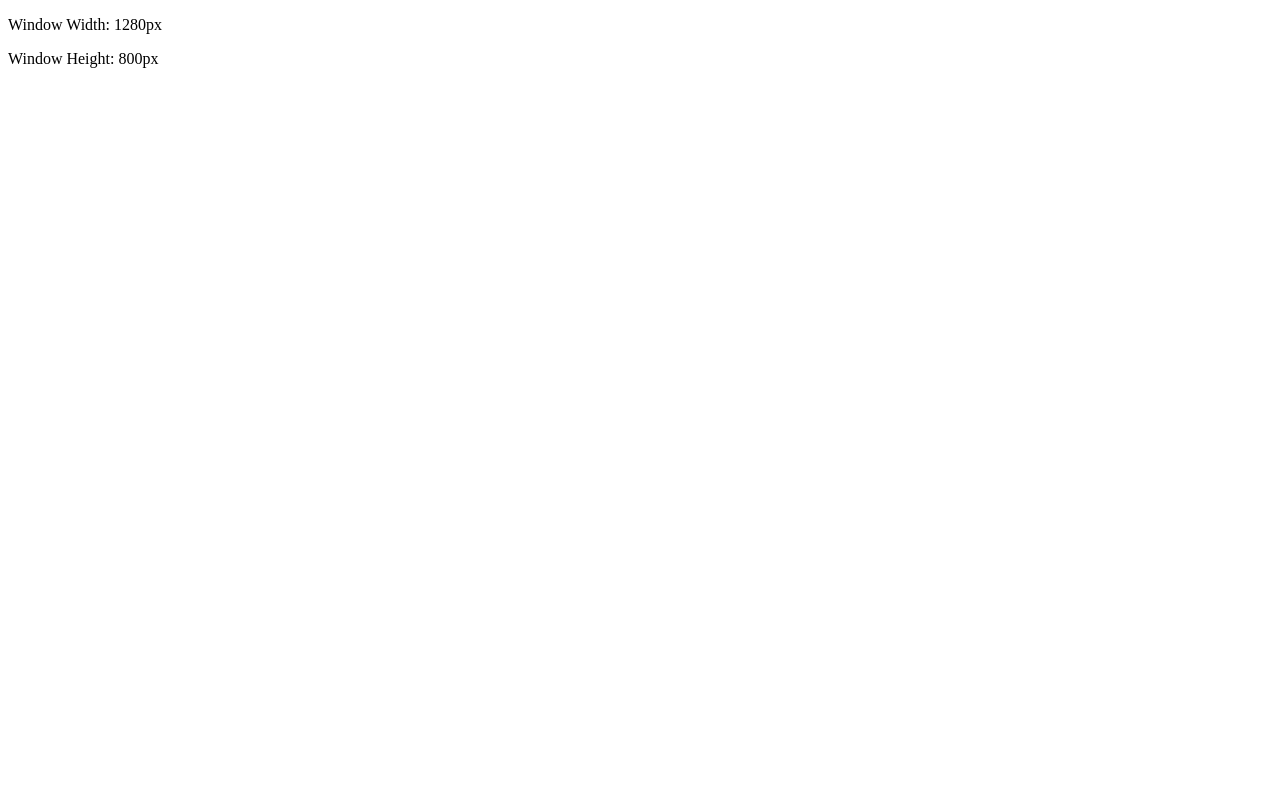
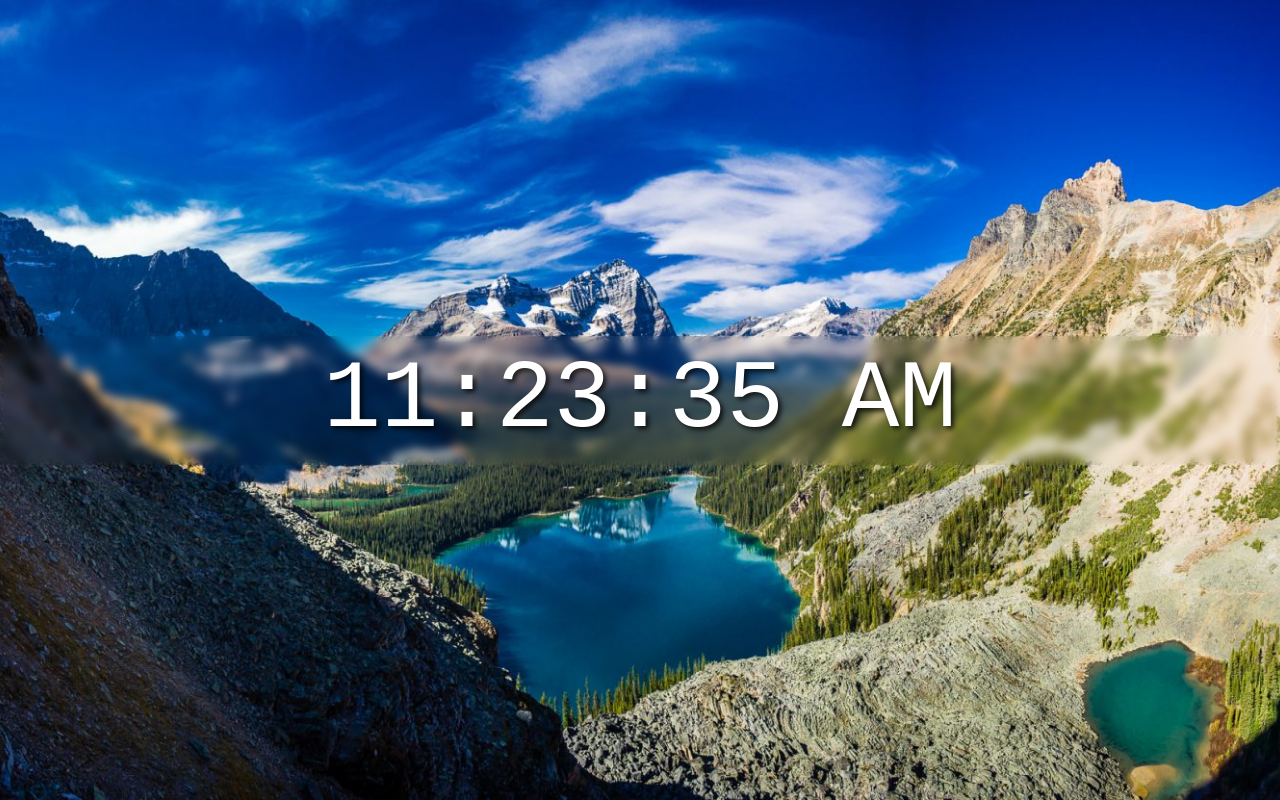
Before and after one commit to mhmdfakhir/reactTutorial, a React (Vite) app in the folder my-react-app/: page / in a window 1280 px wide. Built offline with nearby package versions, Linux system fonts and the light colour scheme.

Commit message:
digital clock done

```diff
--- a/my-react-app/src/App.jsx
+++ b/my-react-app/src/App.jsx
@@ -1,10 +1,10 @@
 import "./App.css";
-import EffectfulComponent from "./EffectfulComponent";
+import DigitalClock from "./DigitalClock";
 
 function App() {
   return (
     <>
-      <EffectfulComponent />
+      <DigitalClock />
     </>
   );
 }
--- /dev/null
+++ b/my-react-app/src/DigitalClock.jsx
@@ -0,0 +1,43 @@
+import React, { useState, useEffect } from "react";
+
+function DigitalClock() {
+
+    const [time, setTime] = useState(new Date());
+
+    useEffect(() => {
+        const intervalId = setInterval(() => {
+            setTime(new Date());
+        }, 1000);
+
+        return () => {
+            clearInterval(intervalId);
+        }
+    }, []);
+
+    function formatTime() {
+        let hours = time.getHours();
+        const minutes = time.getMinutes();
+        const seconds = time.getSeconds();
+        const meridiem = hours >= 12 ? "PM" : "AM"
+
+        hours = hours % 12 || 12;
+
+        return `${padZero(hours)}:${padZero(minutes)}:${padZero(seconds)} ${meridiem}`;
+    }
+
+    function padZero(number) {
+        return (number < 10 ? "0" : "") + number;
+    }
+
+    return (
+        <>
+            <div className="clock-container">
+                <div className="clock">
+                    <span>{formatTime()}</span>
+                </div>
+            </div>
+        </>
+    );
+}
+
+export default DigitalClock
--- a/my-react-app/src/index.css
+++ b/my-react-app/src/index.css
@@ -1,4 +1,32 @@
-.to-do-list {
+body {
+  background-image: url(assets/h.jpg);
+  background-position: center;
+  background-repeat: no-repeat;
+  background-size: cover;
+  background-attachment: fixed;
+  margin: 0;
+
+  display: flex;
+  justify-content: center;
+  min-height: 100vh;
+  align-items: center;
+}
+
+.clock-container {
+  backdrop-filter: blur(5px);
+  width: 100vw;
+  padding: 10px 0;
+}
+
+.clock {
+  color: white;
+  font-size: 6rem;
+  font-weight: monospace;
+  font-family: monospace;
+  text-align: center;
+  text-shadow: 3px 3px 5px hsla(0, 0%, 0%, 0.75);
+}
+/* .to-do-list {
   font-family: Arial, Helvetica, sans-serif;
   text-align: center;
   margin-top: 100px;
@@ -76,6 +104,7 @@
   font-size: 1.4rem;
   margin-left: 10px;
 }
+*/
 /* body {
   font-family: Arial, Helvetica, sans-serif;
   background-color: aqua;
```
Also changed, not shown: my-react-app/src/assets/h.jpg (added), my-react-app/src/done/EffectfulComponent.jsx (renamed from my-react-app/src/EffectfulComponent.jsx).
